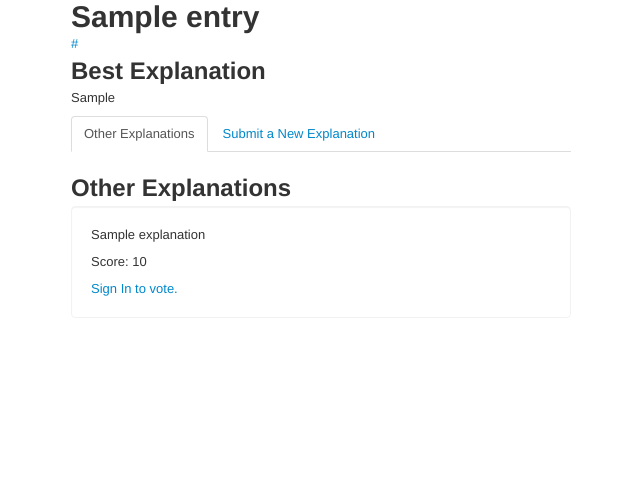
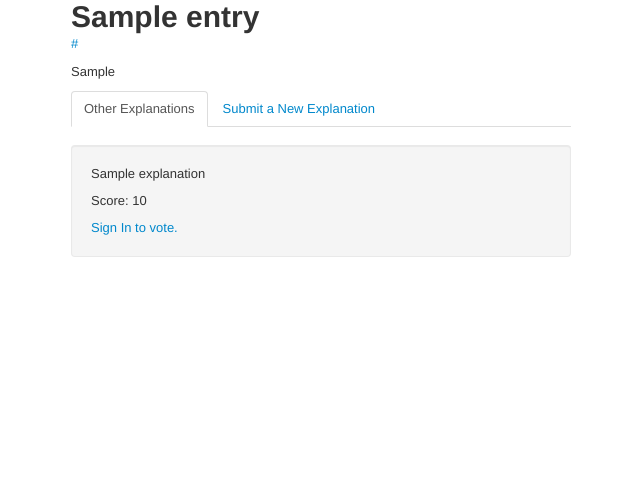
Before and after one commit to checoze/like-im-5ive, a Django app: template apps/explain/templates/explain/entry_detail.html in a window 1280 px wide. Shown: the part 51-548 px from the top of the page, without its empty margins (319-959 px from the left). Run offline with Django 3.2, Linux system fonts and the light colour scheme; the template is opened without the code that fills it: most values are stand-ins (such as "Sample title", 1, 10 or a date in 2020); form fields are guessed from the names that the template uses; some libraries are stand-ins or nearby versions.

Commit message:
entry detail styles

```diff
--- a/apps/explain/templates/explain/entry_detail.html
+++ b/apps/explain/templates/explain/entry_detail.html
@@ -12,8 +12,7 @@
     <a href="{{ entry.url }}" class="">{{ entry.url }}</a>
 {% endif %}
 
-<h2>Best Explanation</h2>
-<p>{{ entry.get_most_popular_explanation }}</p>
+<p id="lif-explanation-most-popular" style="margin: 10px 0;">{{ entry.get_most_popular_explanation }}</p>
 
 <div class="tabbable">
     <ul class="nav nav-tabs">
@@ -22,9 +21,8 @@
     </ul>
     <div class="tab-content">
         <div class="tab-pane active" id="explanations">
-            <h2>Other Explanations</h2>
             {% for ex in entry.explanation_set.all %}
-            <div class="well">
+            <div class="well" style="background-color: #f5f5f5;">
                 <p>{{ ex }}</p>
                 <p class="lif-score">Score: {{ ex.score }}</p>
                     {% if request.user.is_authenticated %}
@@ -36,13 +34,12 @@
             {% endfor %}
         </div><!-- /#explanations -->
         <div class="tab-pane" id="submit">
-            <h2>Submit New Explanation</h2>
             <form method='POST' action='/explanation/submit' class="well">
                 {% csrf_token %}
                 <div class="control-group">
                     <input type='hidden' name="entry_hex" value='{{ entry.hex }}'>
                     <input type='hidden' id="id_entry" name='entry' value='{{ entry.id }}'>
-                    {{ explanation_form.body }}
+                    <textarea name="body" cols="40" rows="10" id="id_body" style="width: 100%;"></textarea>
                 </div><!-- /.control-group -->
                 <div class="form-actions">
                     <input type='submit' value='Add New Explanation' class='btn btn-primary'>
```
